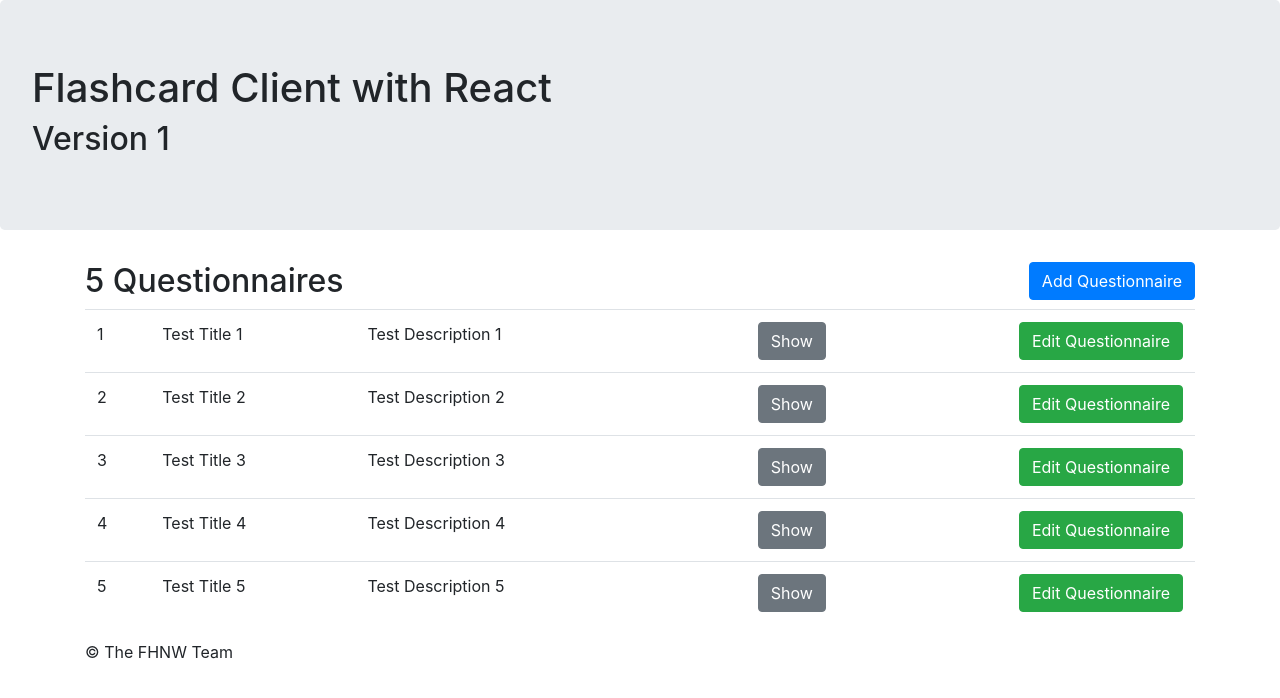
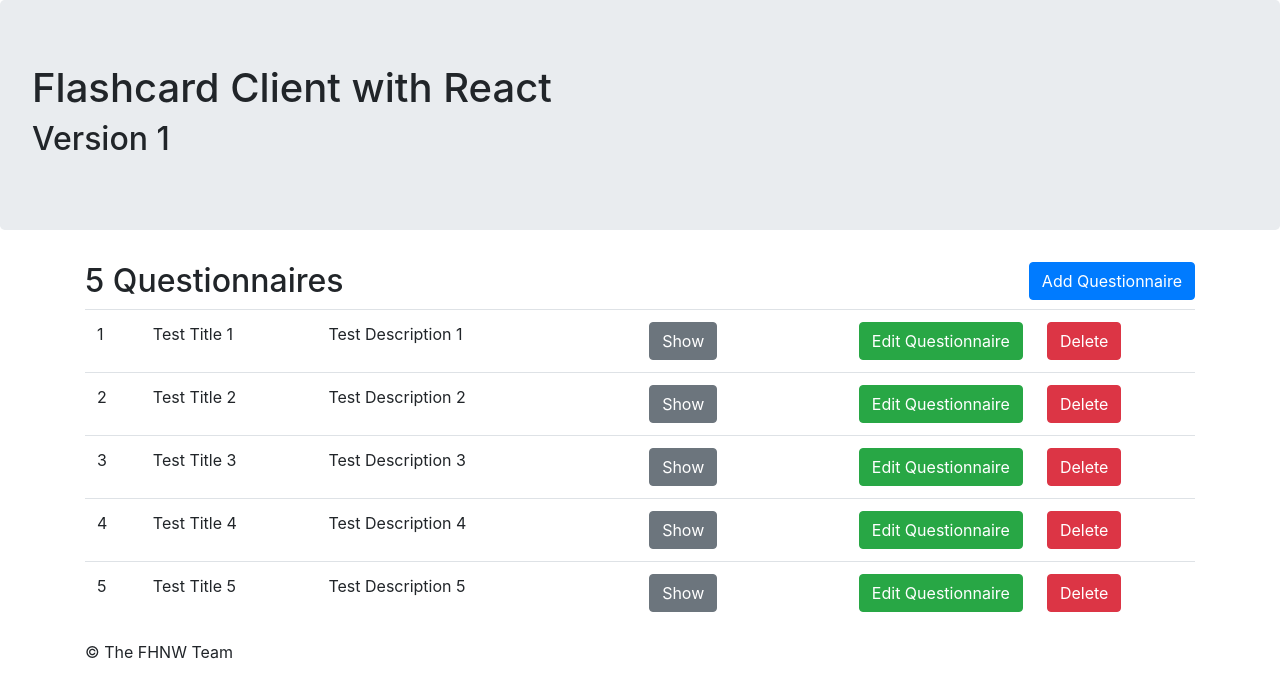
Before and after one commit to Pebesch/flashcard-react-standalone, a React (Create React App) app: page / in a window 1280 px wide. Shown: the top 698 px of the page. Built offline with nearby package versions, Linux system fonts and the light colour scheme.

Commit message:
Implemented Delete; found a bug where edited elements don't delete properly

```diff
--- a/src/questionnaire/QuestionnaireContainer.js
+++ b/src/questionnaire/QuestionnaireContainer.js
@@ -28,6 +28,11 @@
     this.setState({ qs: this.state.qs })
   }
 
+  onDelete = (questionnaire) => {
+    const questionnaires = this.state.qs.filter(q => q.id !== questionnaire.id)
+    this.setState({ qs: questionnaires })
+  }
+
   render () {
     return (
       <Container>
@@ -39,7 +44,7 @@
           <QuestionnaireCreateDialog onCreate={this.onCreate}/>
         </Col>
       </Row>
-        <QuestionnaireTable qs = {this.state.qs} onUpdate={this.onUpdate} />
+        <QuestionnaireTable qs = {this.state.qs} onUpdate={this.onUpdate} onDelete={this.onDelete} />
     </Container>
     )
   }
--- /dev/null
+++ b/src/questionnaire/QuestionnaireDeleteDialog.js
@@ -0,0 +1,10 @@
+import React from 'react'
+import { Button } from 'reactstrap'
+
+const QuestionnaireDeleteDialog = ({ questionnaire, onDelete }) => {
+  const handleDelete = () => onDelete(questionnaire)
+
+  return <Button color="danger" onClick={handleDelete}>Delete</Button>
+}
+
+export default QuestionnaireDeleteDialog
--- a/src/questionnaire/QuestionnaireTable.js
+++ b/src/questionnaire/QuestionnaireTable.js
@@ -2,13 +2,13 @@
 import { Table } from 'reactstrap'
 import QuestionnaireTableElement from './QuestionnaireTableElement'
 
-const QuestionnaireTable = ({ qs, onUpdate }) => {
+const QuestionnaireTable = ({ qs, onUpdate, onDelete }) => {
   return (
         <Table hover>
             <tbody>
                 {
                     qs.map((q) => {
-                      return <QuestionnaireTableElement key={q.id} questionnaire={q} onUpdate={onUpdate}></QuestionnaireTableElement>
+                      return <QuestionnaireTableElement key={q.id} questionnaire={q} onUpdate={onUpdate} onDelete={onDelete}></QuestionnaireTableElement>
                     })
                 }
             </tbody>
--- a/src/questionnaire/QuestionnaireTableElement.js
+++ b/src/questionnaire/QuestionnaireTableElement.js
@@ -1,8 +1,9 @@
 import React from 'react'
+import QuestionnaireDeleteDialog from './QuestionnaireDeleteDialog'
 import QuestionnaireShowDialog from './QuestionnaireShowDialog'
 import QuestionnaireUpdateDialog from './QuestionnaireUpdateDialog'
 
-const QuestionnaireTableElement = ({ questionnaire, onUpdate }) => {
+const QuestionnaireTableElement = ({ questionnaire, onUpdate, onDelete }) => {
   return (
     <tr key={questionnaire.id} >
         <td>{questionnaire.id}</td>
@@ -10,6 +11,7 @@
         <td>{questionnaire.description}</td>
         <td><QuestionnaireShowDialog questionnaire={questionnaire} /></td>
         <td><QuestionnaireUpdateDialog questionnaire={questionnaire} onUpdate={onUpdate} /></td>
+        <td><QuestionnaireDeleteDialog questionnaire={questionnaire} onDelete={onDelete} /></td>
     </tr>
   )
 }
```
